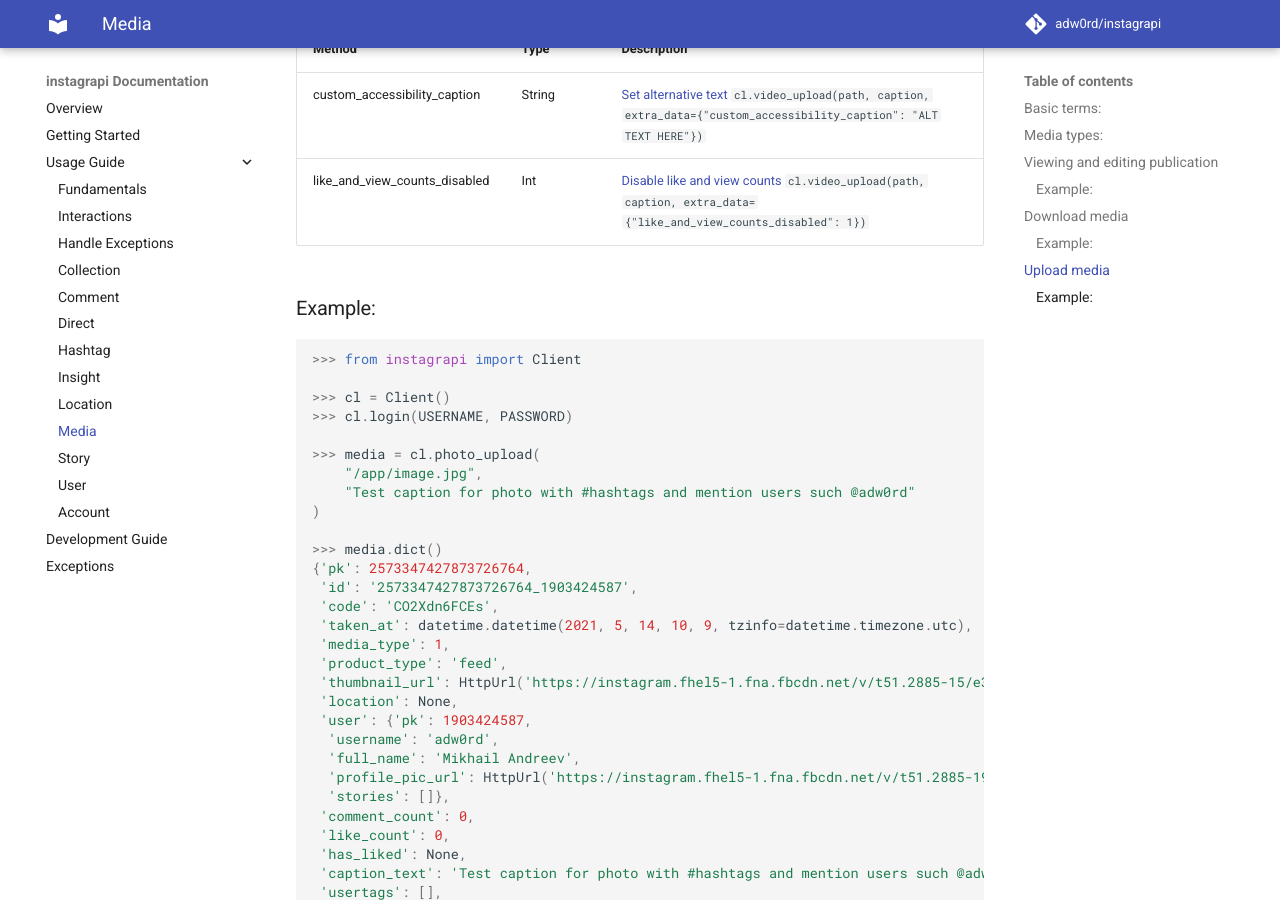
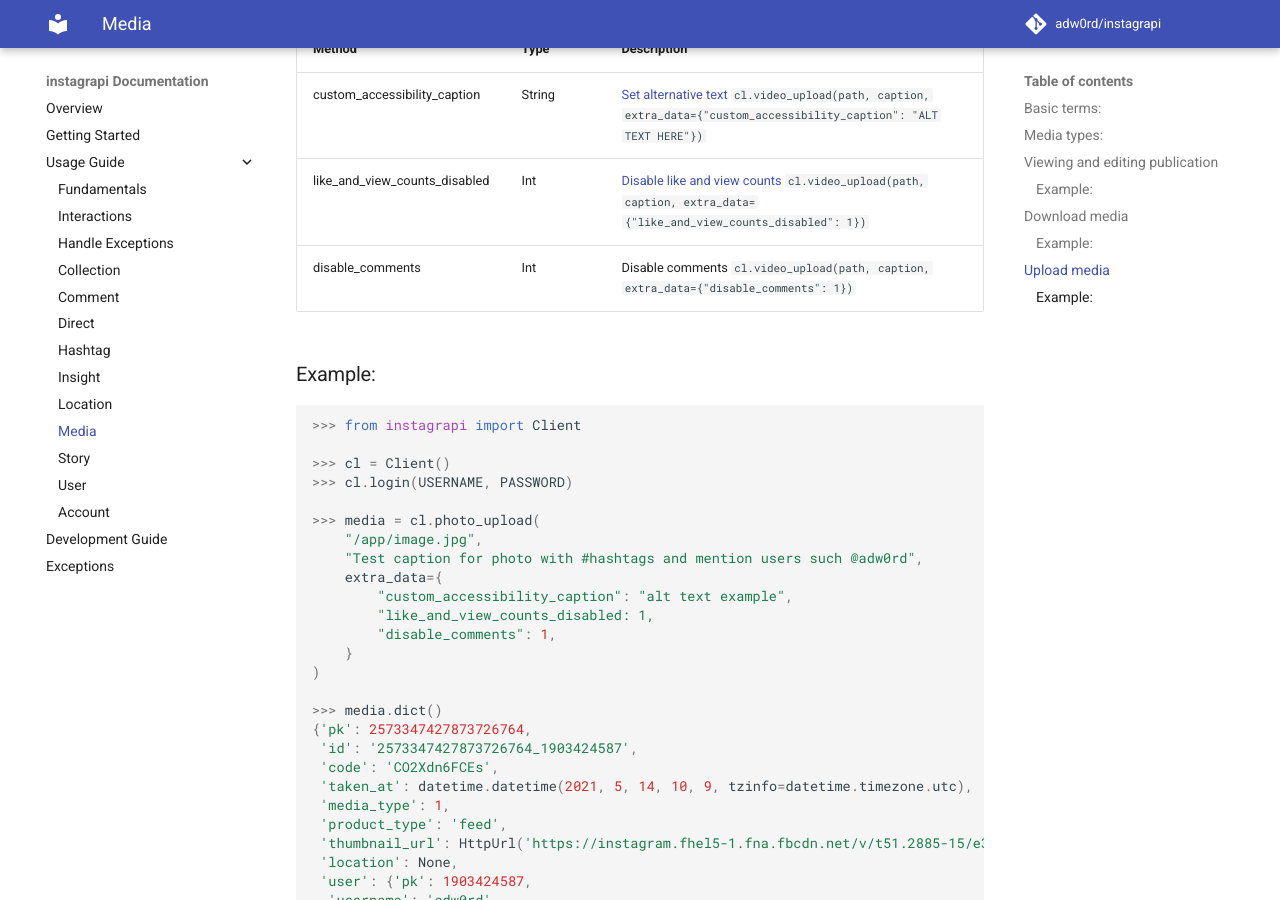
Before and after one commit to subzeroid/instagrapi, an MkDocs documentation site: the page built from docs/usage-guide/media.md, in a window 1280 px wide and 900 px high, scrolled down 6696 px. Built offline with MkDocs 1.6.1 and Material for MkDocs 9.7.7, drawn with Linux system fonts in a browser that asks for light colours; comment, search, counter and statistics services are not loaded; the version menu is left out.

Commit message:
Added disable_comments to docs by extra_data

```diff
--- a/docs/usage-guide/media.md
+++ b/docs/usage-guide/media.md
@@ -242,10 +242,11 @@
 
 In `extra_data`, you can pass additional media settings, for example:
 
-| Method                           | Type   | Description
-| -------------------------------- | ------ | ------------------
-| custom_accessibility_caption     | String | [Set alternative text](https://github.com/adw0rd/instagrapi/issues/351) `cl.video_upload(path, caption, extra_data={"custom_accessibility_caption": "ALT TEXT HERE"})`
-| like_and_view_counts_disabled    | Int    | [Disable like and view counts](https://github.com/adw0rd/instagrapi/issues/382) `cl.video_upload(path, caption, extra_data={"like_and_view_counts_disabled": 1})`
+| Method                        | Type   | Description
+| ----------------------------- | ------ | ------------------
+| custom_accessibility_caption  | String | [Set alternative text](https://github.com/adw0rd/instagrapi/issues/351) `cl.video_upload(path, caption, extra_data={"custom_accessibility_caption": "ALT TEXT HERE"})`
+| like_and_view_counts_disabled | Int    | [Disable like and view counts](https://github.com/adw0rd/instagrapi/issues/382) `cl.video_upload(path, caption, extra_data={"like_and_view_counts_disabled": 1})`
+| disable_comments              | Int    | Disable comments `cl.video_upload(path, caption, extra_data={"disable_comments": 1})`
 
 ### Example:
 
@@ -257,7 +258,12 @@
 
 >>> media = cl.photo_upload(
     "/app/image.jpg",
-    "Test caption for photo with #hashtags and mention users such @adw0rd"
+    "Test caption for photo with #hashtags and mention users such @adw0rd",
+    extra_data={
+        "custom_accessibility_caption": "alt text example",
+        "like_and_view_counts_disabled: 1,
+        "disable_comments": 1,
+    }
 )
 
 >>> media.dict()
```
Also changed, not shown: README.md (+1 -1 lines), docs/index.md (+1 -1 lines).
